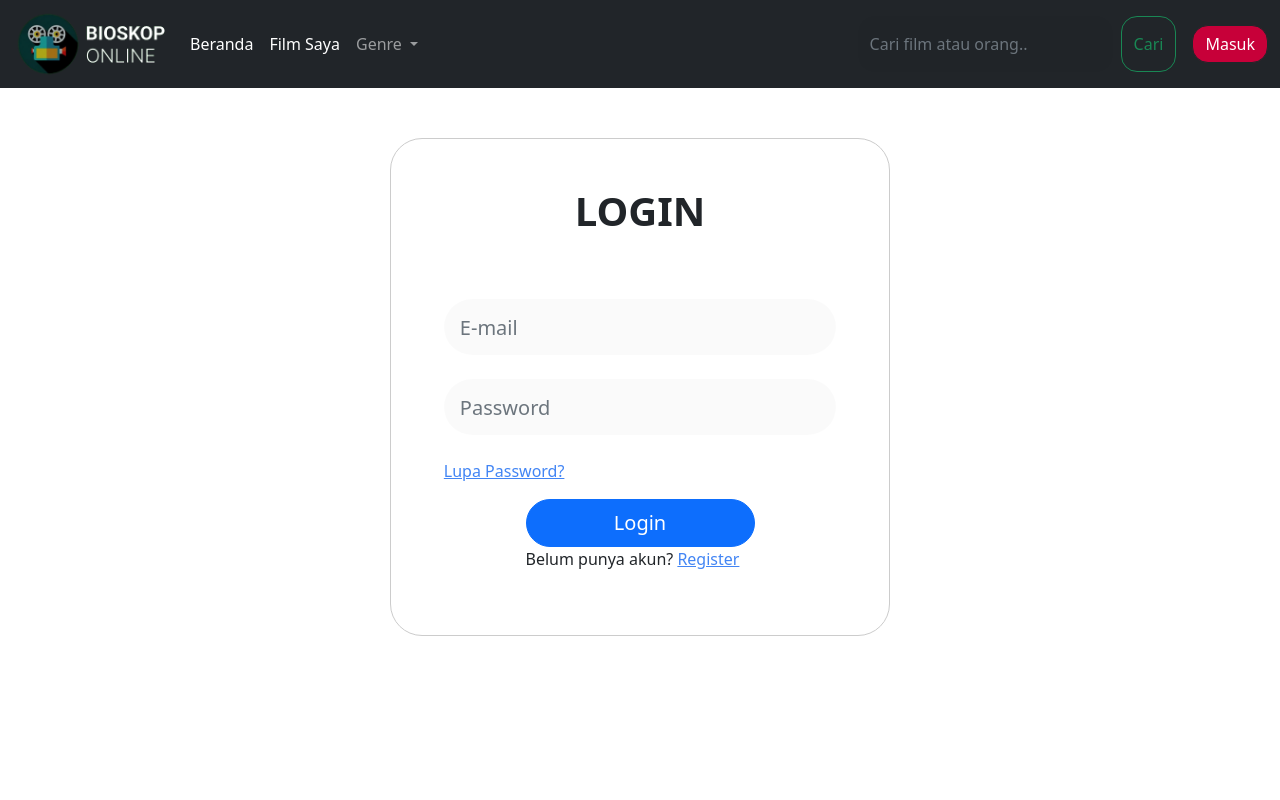
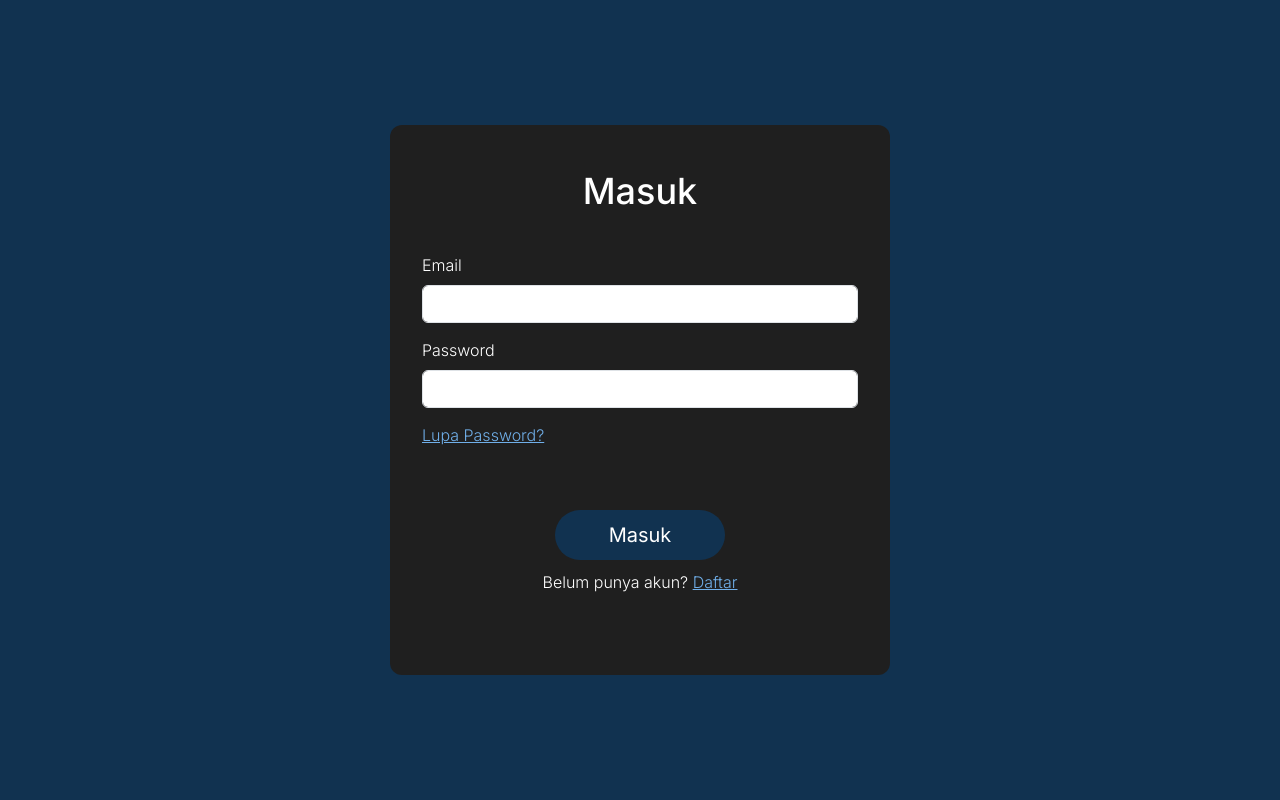
Before and after one commit to reyhand-ebs/Proj_TIket_Bioskop, a PHP site: page /pages/login.php in a window 1280 px wide. Run offline with PHP 8.4, Linux system fonts and the light colour scheme.

Commit message:
login dan regist desain

```diff
--- a/css/style.css
+++ b/css/style.css
@@ -1,19 +1,56 @@
-@import url('https://fonts.googleapis.com/css2?family=Poppins:ital,wght@0,100;0,400;0,500;0,700;0,900;1,100;1,400;1,500;1,700;1,900&display=swap');
+@import url('https://fonts.googleapis.com/css2?family=Inter:wght@500&display=swap');
 
 :root {
     --primary: #D3EBCD;
-    --secondary: #AEDBCE;
-    --dark: #21252f;
-    --body: #ffffff;
+    --secondary: #113250;
+    --dark: #1F1F1F;
+    --body: #1F1F1F;
     --white: #ffffff;
 }
 
-.body {
-    background: #ffffff;
-    font-family: 'Poppins', sans-serif;
+*{
+    margin: 0;
+    padding: 0;
+    box-sizing: border-box;
 }
 
-#inputlogin{
+body {
+    height: 100vh;
+    display: flex;
+    align-items: center;
+    justify-content: center;
+    background-color: #113250;
+    font-family: 'Inter', sans-serif;
+}
+
+.login {
+    width: 360px;
+    height: min-content;
+    padding: 20px;
+    border-radius: 12px;
+    background-color: #1F1F1F;
+}
+
+.login h1 {
+    font-size: 36px;
+    margin-bottom: 25px;
+}
+
+.login form .form-group {
+    margin-bottom: 12px;
+}
+
+.login form input[type="submit"] {
+    font-size: 20px;
+    margin-top: 15px;
+}
+
+/*body {
+    background-color: #1F1F1F;
+    font-family: 'Inter', sans-serif;
+}*/
+
+/*#inputlogin{
     width: 500px;
     height: auto;
     font-size: 16px;
@@ -30,10 +67,6 @@
     border: 1px solid #ccc;
     margin-top: 50px;
     margin-bottom: 50px;
-}
-
-.logo {
-    width: 10px;
 }
 
 .card-effect {
@@ -57,3 +90,4 @@ form .form-control {
     border-radius: 0;
     background-color: rgba(0,0,0,0.02);
 }
+*/
--- a/pages/login.php
+++ b/pages/login.php
@@ -2,54 +2,39 @@
 <html lang="en">
 
 <head>
-	<title>Bioskop Online | Login</title>
-
-	<link href="https://cdn.jsdelivr.net/npm/bootstrap@5.2.0-beta1/dist/css/bootstrap.min.css" rel="stylesheet" integrity="sha384-0evHe/X+R7YkIZDRvuzKMRqM+OrBnVFBL6DOitfPri4tjfHxaWutUpFmBp4vmVor" crossorigin="anonymous">
-	<script src="https://cdn.jsdelivr.net/npm/bootstrap@5.2.0-beta1/dist/js/bootstrap.bundle.min.js" integrity="sha384-pprn3073KE6tl6bjs2QrFaJGz5/SUsLqktiwsUTF55Jfv3qYSDhgCecCxMW52nD2" crossorigin="anonymous"></script>
-	<link rel="stylesheet" href="https://unpkg.com/boxicons@latest/css/boxicons.min.css">
-	<link rel="stylesheet" href="./css/style.css">
+	<title>Bioskop Online | Masuk</title>
+    <link href="https://cdn.jsdelivr.net/npm/bootstrap@5.3.0-alpha3/dist/css/bootstrap.min.css" rel="stylesheet"
+        integrity="sha384-KK94CHFLLe+nY2dmCWGMq91rCGa5gtU4mk92HdvYe+M/SXH301p5ILy+dN9+nJOZ" crossorigin="anonymous">
+    <script src="https://cdn.jsdelivr.net/npm/bootstrap@5.3.0-alpha3/dist/js/bootstrap.bundle.min.js"
+        integrity="sha384-ENjdO4Dr2bkBIFxQpeoTz1HIcje39Wm4jDKdf19U8gI4ddQ3GYNS7NTKfAdVQSZe"
+        crossorigin="anonymous"></script>
+    <link rel="stylesheet" href="https://unpkg.com/boxicons@latest/css/boxicons.min.css">
+    <link rel="stylesheet" href="style.css">
 </head>
 
 <body>
-<!--header-->
-<nav class="navbar navbar-expand-lg navbar-dark bg-dark" style="background-color: rgb(29, 34, 40)">
-    <div class="container-fluid">
-        <a href="../index.php"><img src="../img/bioskop online.png" width="170"></a>
-        <button class="navbar-toggler" type="button" data-bs-toggle="collapse" data-bs-target="#navbarSupportedContent" aria-controls="navbarSupportedContent" aria-expanded="false" aria-label="Toggle navigation">
-        <span class="navbar-toggler-icon"></span>
-        </button>
-        <div class="collapse navbar-collapse" id="navbarSupportedContent">
-        <ul class="navbar-nav me-auto mb-2 mb-lg-0">
-            <li class="nav-item">
-            <a class="nav-link active" aria-current="page" href="#">Beranda</a>
-            </li>
-            <li class="nav-item">
-            <a class="nav-link active" aria-current="page" href="#">Film Saya</a>
-            </li>
-            <li class="nav-item dropdown">
-            <a class="nav-link dropdown-toggle" href="#" role="button" data-bs-toggle="dropdown" aria-expanded="false">
-                Genre
-            </a>
-            <ul class="dropdown-menu">
-                <li><a class="dropdown-item" href="#">Adventure</a></li>
-                <li><a class="dropdown-item" href="#">Action</a></li>
-                <li><a class="dropdown-item" href="#">Comedy</a></li>
-                <li><a class="dropdown-item" href="#">Crime</a></li>
-                <li><a class="dropdown-item" href="#">Drama</a></li>
-                <li><a class="dropdown-item" href="#">Horror</a></li>
-                <li><a class="dropdown-item" href="#">Thriller</a></li>
-                <li><a class="dropdown-item" href="#">Romance</a></li>
-            </ul>
-        </ul>
-        <form class="d-flex" role="search">
-            <input class="form-control me-2 rounded-4" type="search" placeholder="Cari film atau orang.." aria-label="Search">
-            <button class="btn btn-outline-success rounded-4" type="submit">Cari</button>
+    <div class="login">
+        <h1 class="text-center">Masuk</h1>
+        <form>
+            <div class="form-group">
+                <label class="form-label" for="email">Email</label>
+                <input class="form-control" type="email" id="email">
+            </div>
+            <div class="form-group">
+                <label class="form-label" for="password">Password</label>
+                <input class="form-control" type="password" id="password">
+            </div>
+            <a href="index.php?p=lupapassword" style="color: #70AFE9">Lupa Password?</a></br></br></br>
+
+            <div class="button-container">
+                <input class="btn rounded-pill" type="submit" value="Masuk"></br>
+            </div>
+            <p class="text-center">Belum punya akun? <a href="register.php" style="color: #70AFE9">Daftar</a></p>
         </form>
-        </div>
-        <a href="../pages/login.php"><button class="btn btn-dark ms-md-3 rounded-4" style="background-color: #C70039;">Masuk</button></a>
     </div>
-    </nav>
-	<div class="container py-5 justify-content-center rounded-5" id="inputlogin">
+
+    <!--
+    <div class="container py-5 justify-content-center rounded-5" id="inputlogin">
 		<div class="row">
 			<div class="col align-self-center">
 				<h1 class="title pb-5 text-center"><strong>LOGIN</strong></h1>
@@ -69,7 +54,7 @@
 			</div>
 		</div>
 	</div>
-</body>
+-->
 </body>
 
 </html>
--- /dev/null
+++ b/pages/style.css
@@ -0,0 +1,80 @@
+@import url('https://fonts.googleapis.com/css2?family=Inter:wght@300;400;500;600;700&display=swap');
+
+:root {
+    --primary: #D3EBCD;
+    --secondary: #113250;
+    --dark: #1F1F1F;
+    --body: #1F1F1F;
+    --white: #ffffff;
+}
+
+*{
+    margin: 0;
+    padding: 0;
+    box-sizing: border-box;
+    color: #ffffff;
+    font-weight: lighter;
+}
+
+body {
+    height: 100vh;
+    display: flex;
+    align-items: center;
+    justify-content: center;
+    background-color: #113250;
+    font-family: 'Inter', sans-serif;
+}
+
+.login {
+    width: 500px;
+    height: 550px;
+    padding: 20px;
+    border-radius: 12px;
+    background-color: #1F1F1F;
+    margin: 12px;
+}
+
+.register {
+    width: 500px;
+    height: 700px;
+    padding: 20px;
+    border-radius: 12px;
+    background-color: #1F1F1F;
+    margin: 12px;
+}
+
+h1 {
+    font-size: 36px;
+    margin-bottom: 40px;
+    color: #ffffff;
+    margin-top: 25px;
+}
+
+form {
+    margin: 12px;
+}
+
+.form-label {
+    color: #ffffff;
+    font-weight: lighter;
+}
+
+.form-group {
+    margin-bottom: 15px;
+}
+
+.btn {
+    font-weight: bolder;
+    font-size: 20px;
+    margin-top: 15px;
+    margin-bottom: 10px;
+    width: 170px;
+    height: 50px;
+    background-color: #113250;
+    color: #ffffff;
+}
+
+.button-container {
+    display: flex;
+    justify-content: center;
+}
```
Also changed, not shown: index.php (+38 -7 lines), pages/film.php (+7 -6 lines), pages/register.php (+37 -6 lines), img/bg.jpg (added).
